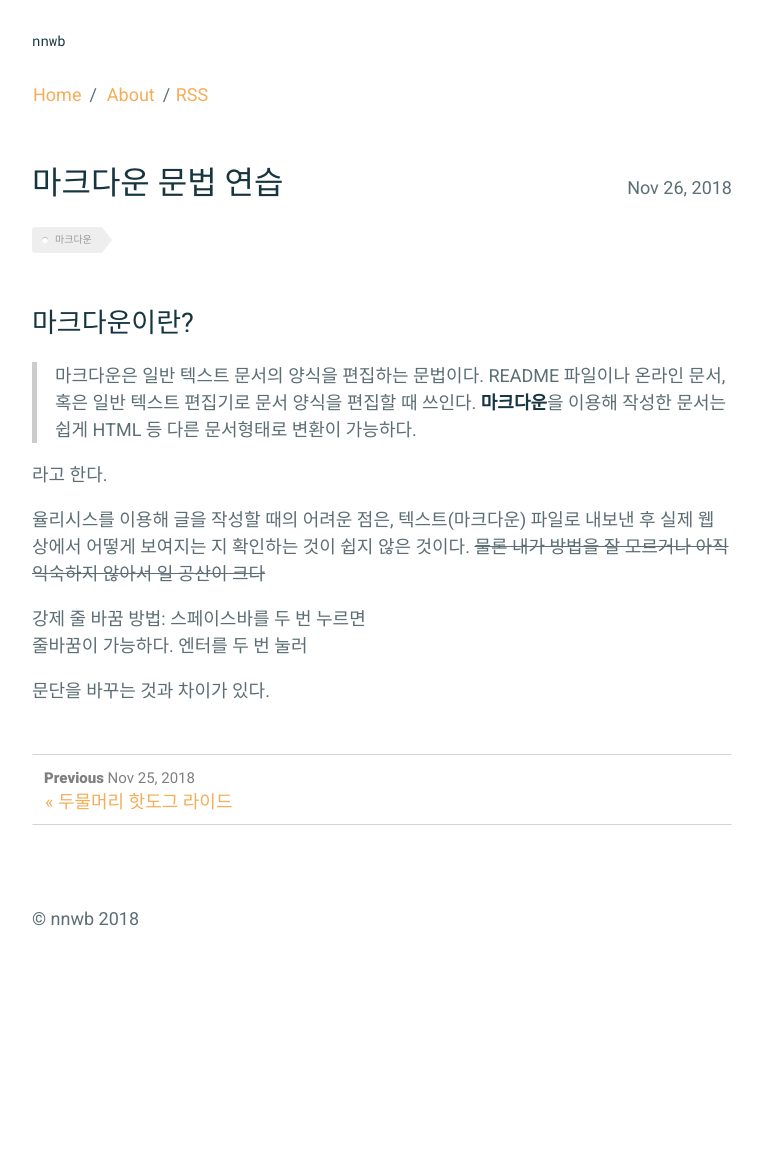
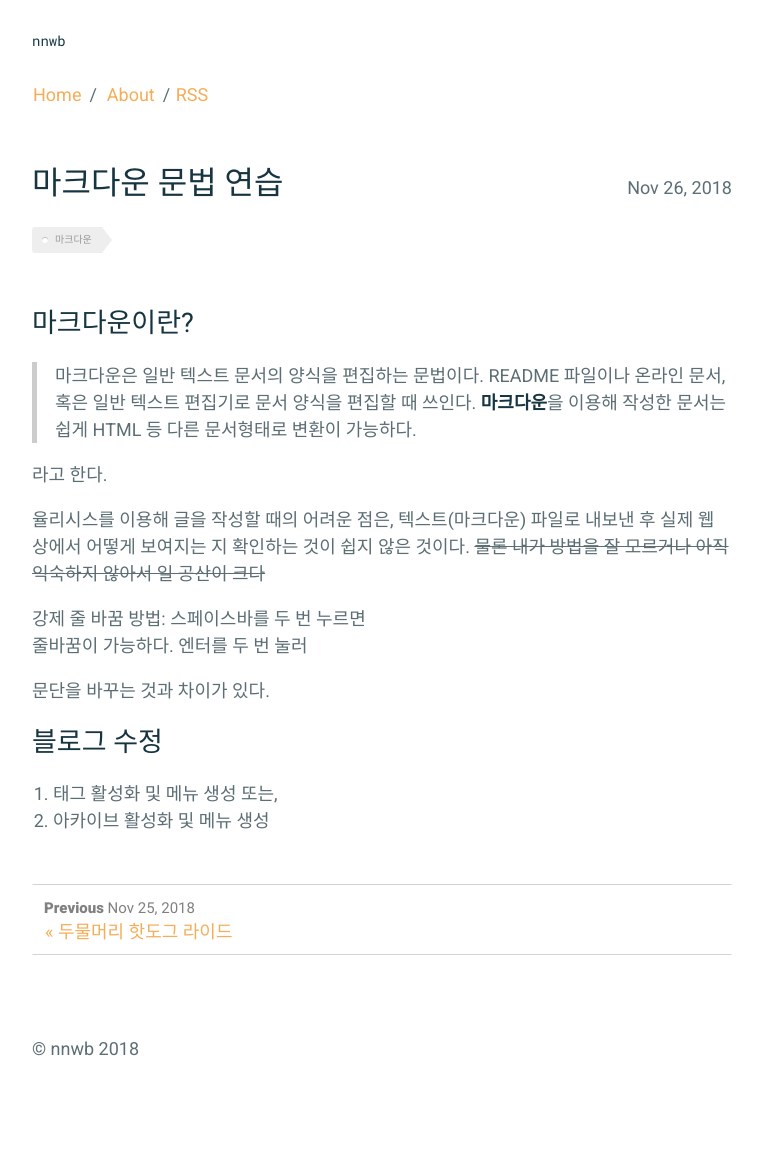
Before and after one commit to nnwb/nnwb.github.io, a Jekyll site: the page built from _posts/2018-11-26-markdowntraining.md, in a window 1280 px wide. Shown: the whole page, without its empty margins (258-1021 px from the left). Built offline with Jekyll 4.4.1, drawn with Linux system fonts in a browser that asks for light colours; comment, search, counter and statistics services are not loaded; before the commit the page ends 1032 px from its top, so only the background shows below that.

Commit message:
Update 2018-11-26-markdowntraining.md

```diff
--- a/_posts/2018-11-26-markdowntraining.md
+++ b/_posts/2018-11-26-markdowntraining.md
@@ -17,3 +17,7 @@ comments: true
 줄바꿈이 가능하다. 엔터를 두 번 눌러
 
 문단을 바꾸는 것과 차이가 있다.
+
+# 블로그 수정
+1. 태그 활성화 및 메뉴 생성 또는,
+2. 아카이브 활성화 및 메뉴 생성
```
